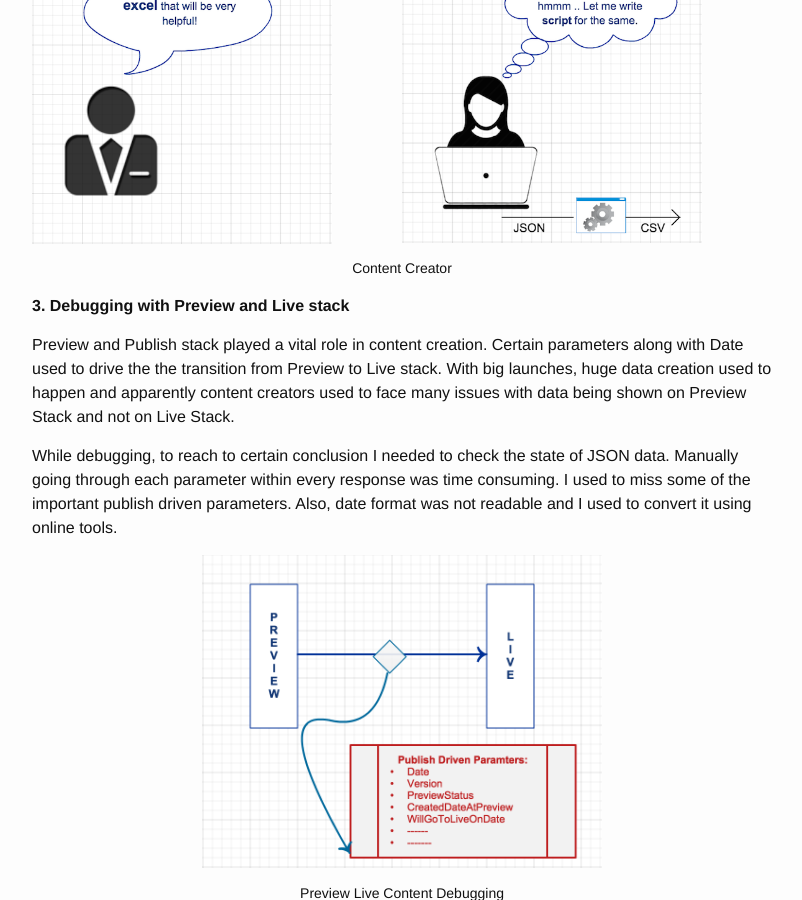
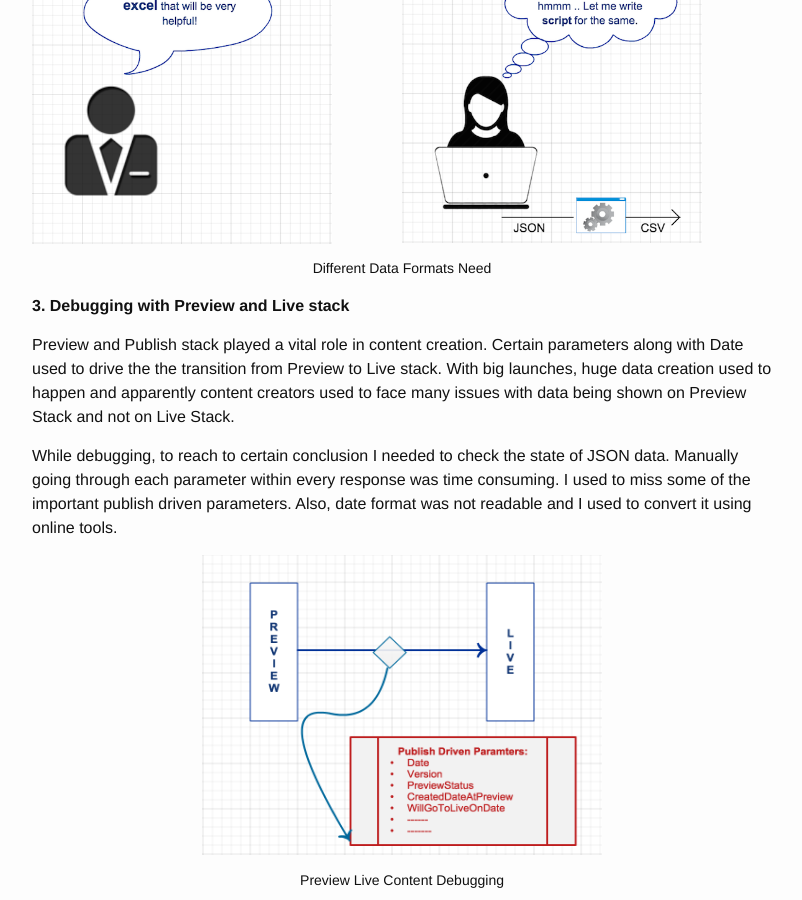
Before and after one commit to pritibiyani/pritibiyani.github.io, a Jekyll site: the page built from _posts/2014-11-25-automate-all-things.markdown, in a window 1280 px wide and 900 px high, scrolled down 1838 px. Shown: the whole window, without its empty margins (238-1040 px from the left). Built offline with Jekyll 4.4.1, drawn with Linux system fonts in a browser that asks for light colours; comment, search, counter and statistics services are not loaded.

Commit message:
Minor changes

```diff
--- a/_posts/2014-11-25-automate-all-things.markdown
+++ b/_posts/2014-11-25-automate-all-things.markdown
@@ -54,7 +54,7 @@ While doing production support, when something goes wrong, business people often
 <p align = "middle">
         <img src="/assets/content_creator.png" alt="Business/Content Creator" width="300" style="float: left">
 	    <img src="/assets/support_people.png" alt="Support People" width="300">
-	    <figcaption align="middle"> Content Creator </figcaption>
+	    <figcaption align="middle"> Different Data Formats Need </figcaption>
 </p>
 
 
@@ -68,7 +68,7 @@ Manually going through each parameter within every response was time consuming.
 
 
 <p align="middle">
-    <img src="/assets/Preview_Live_Debugging.png" alt="Automate All Things" width = "400">
+    <img src="/assets/Preview_Live_Debugging.png" alt="Automate All Things" width = "400" height="300">
     <figcaption align="middle"> Preview Live Content Debugging </figcaption>
 </p>
 
@@ -79,7 +79,7 @@ These were just some of my experiences. But you get the idea. Don’t you?
 <p align="middle">
     An obligatory <a href="http://xkcd.com/1319">XKCD</a>
     <br/>
-    <img src="/assets/automation.png" alt ="XKCD" width = "400">
+    <img src="/assets/automation.png" alt ="XKCD" width = "400" height="350">
 </p>
 
 Quite a few of us are usually little hesitant to try out these kind of things because we want to quickly finish the task at hand. But in my experiences, a little extra time spent on automating the stuff we do over and over, can save a lot of time and effort in the long run.
```
